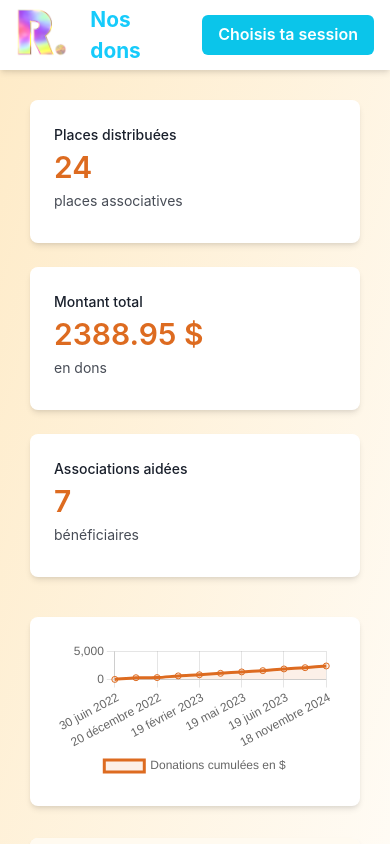
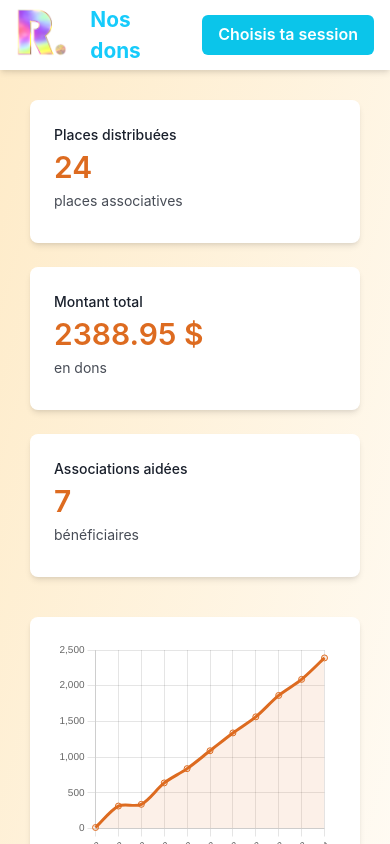
Before and after one commit to AlexisAnzieu/reves-website, a Next.js app: page /donations in a window 390 px wide. Shown: the top 844 px of the page. Built offline with nearby package versions, Linux system fonts and the light colour scheme.

Commit message:
better for mobile

```diff
--- a/pages/donations.tsx
+++ b/pages/donations.tsx
@@ -166,17 +166,41 @@ export default function Donations() {
               ],
             }}
             options={{
+              responsive: true,
+              maintainAspectRatio: false,
               plugins: {
                 legend: {
                   position: "bottom",
+                  labels: {
+                    boxWidth: 10,
+                    padding: 10,
+                    font: {
+                      size: 11,
+                    },
+                  },
                 },
               },
               scales: {
                 y: {
                   beginAtZero: true,
+                  ticks: {
+                    font: {
+                      size: 10,
+                    },
+                  },
+                },
+                x: {
+                  ticks: {
+                    font: {
+                      size: 10,
+                    },
+                    maxRotation: 45,
+                    minRotation: 45,
+                  },
                 },
               },
             }}
+            style={{ height: "300px" }}
           />
         </Box>
 
```
